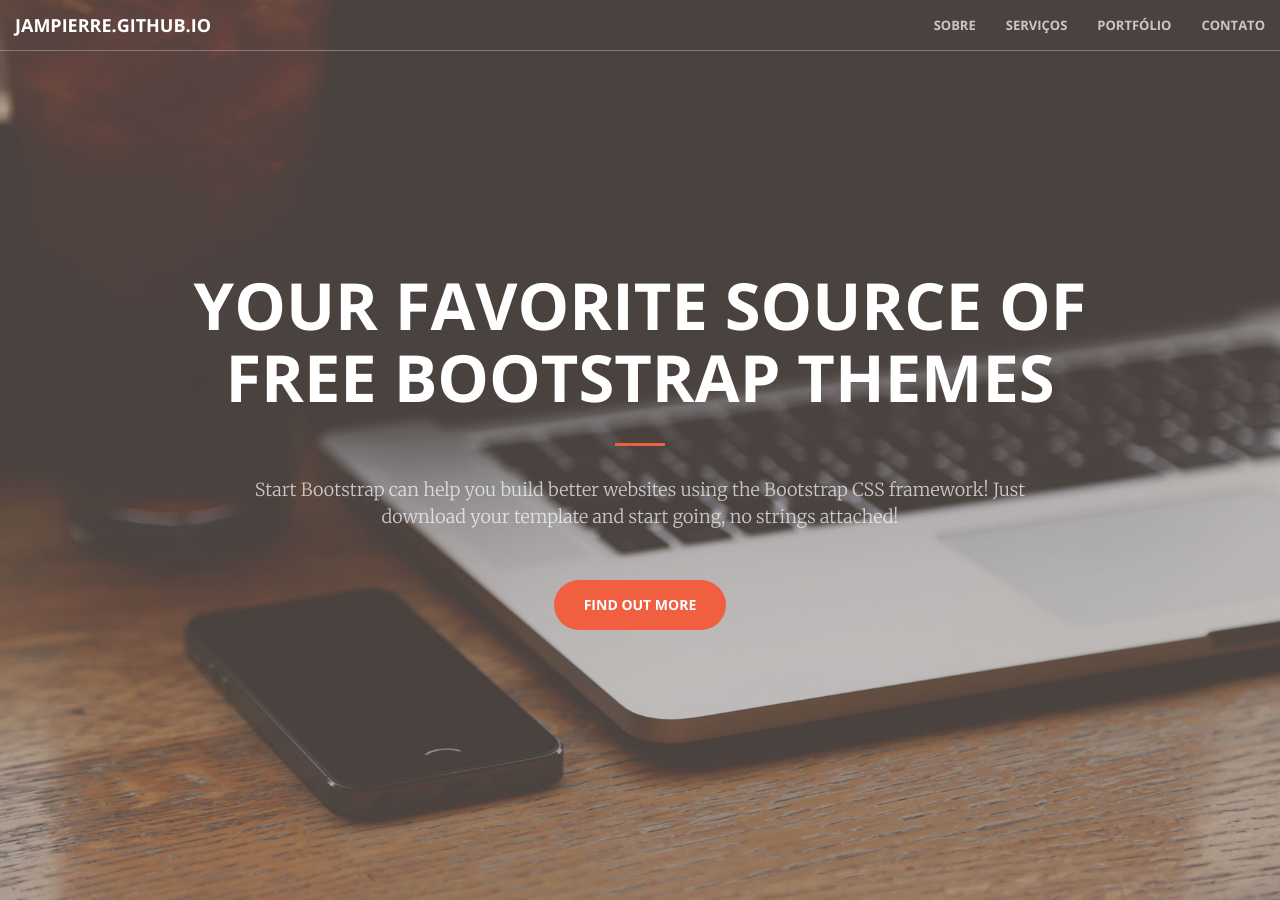
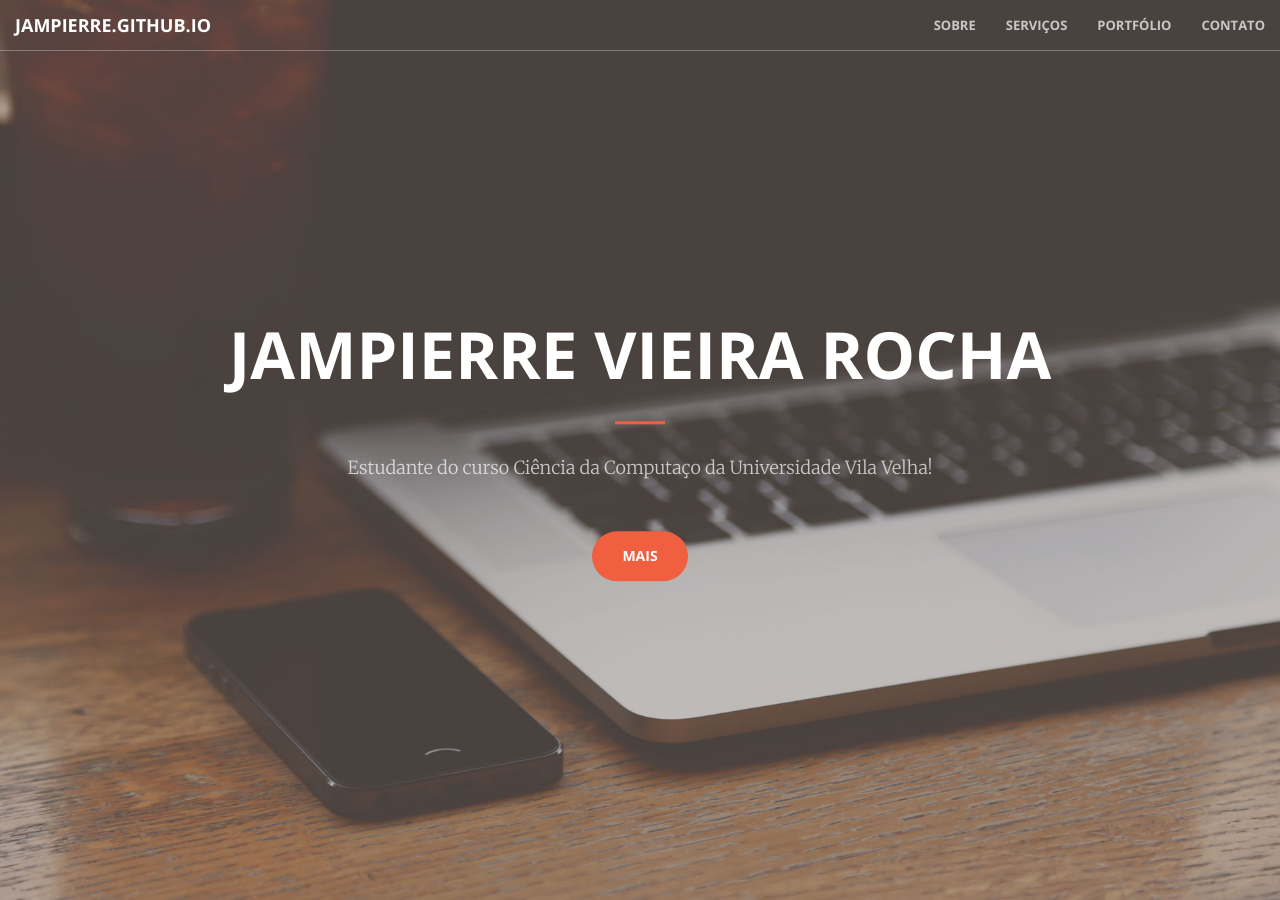
Before and after one commit to Jampierre/jampierre.github.io, a Jekyll site: the page built from index.html, in a window 1280 px wide and 900 px high. Built offline with Jekyll 4.4.1, drawn with Linux system fonts in a browser that asks for light colours.

Commit message:
Update header.html

```diff
--- a/_includes/header.html
+++ b/_includes/header.html
@@ -1,10 +1,10 @@
 <header>
     <div class="header-content">
         <div class="header-content-inner">
-            <h1>Your Favorite Source of Free Bootstrap Themes</h1>
+            <h1>Jampierre Vieira Rocha</h1>
             <hr>
-            <p>Start Bootstrap can help you build better websites using the Bootstrap CSS framework! Just download your template and start going, no strings attached!</p>
-            <a href="#about" class="btn btn-primary btn-xl page-scroll">Find Out More</a>
+            <p>Estudante do curso Ciência da Computaço da Universidade Vila Velha!</p>
+            <a href="#about" class="btn btn-primary btn-xl page-scroll">Mais</a>
         </div>
     </div>
 </header>
```
